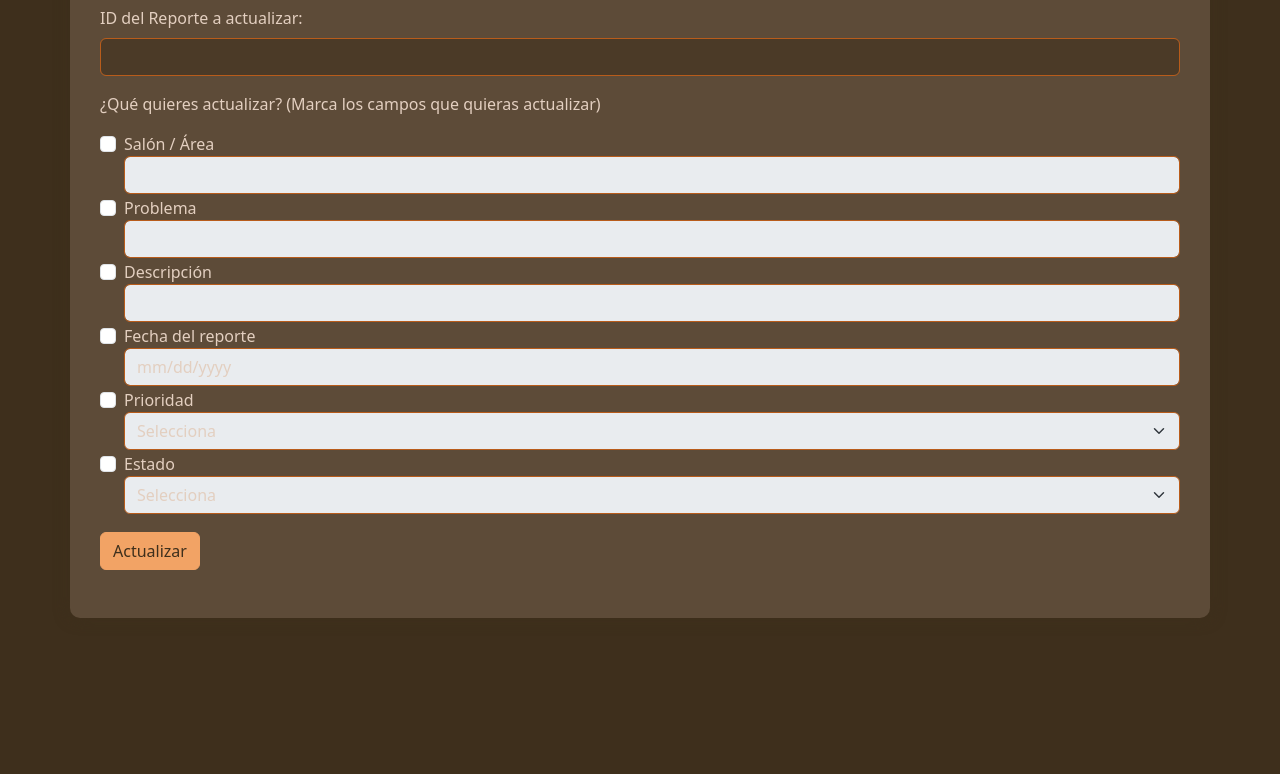
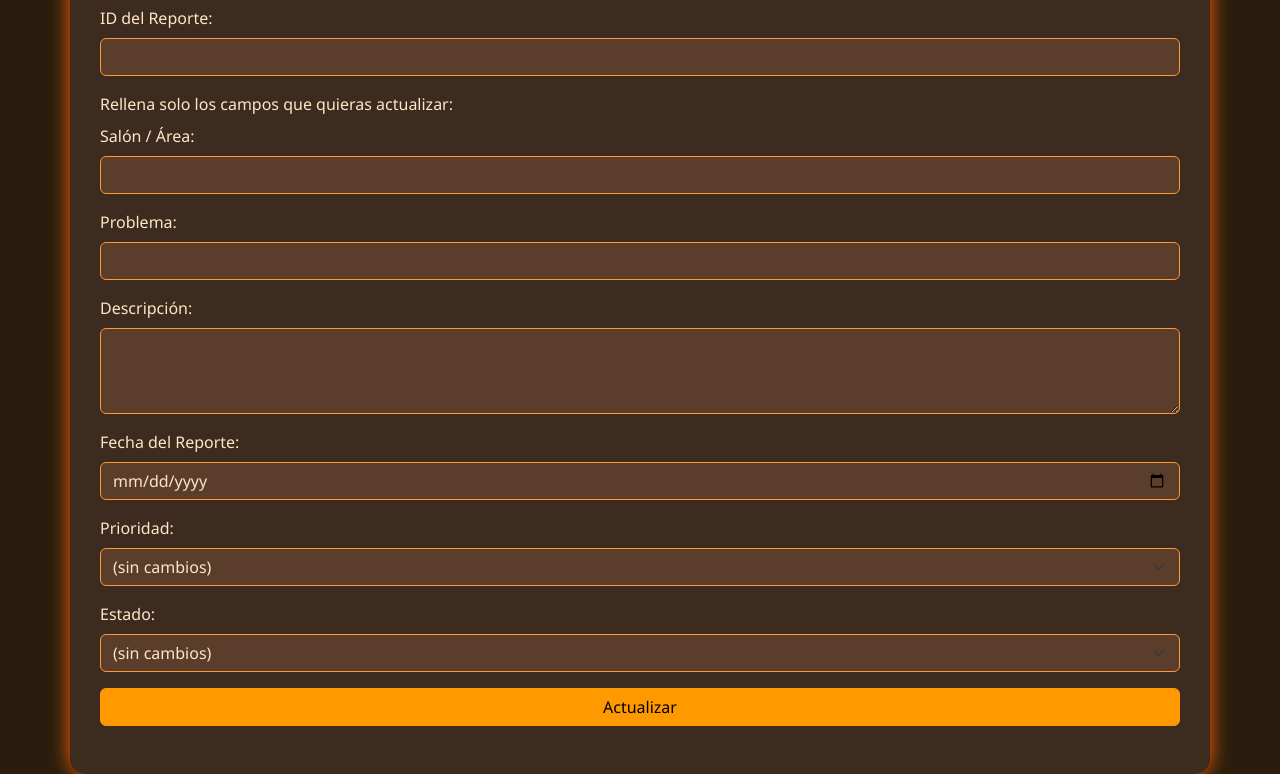
Before and after one commit to pichardogoku/a, a website: page public/actualizar.html in a window 1280 px wide. Shown: the part 104-878 px from the top of the page. Before the commit the page ends 800 px from the top, so only its background shows below. Drawn offline with nearby package versions, Linux system fonts and the light colour scheme.

Commit message:
Actualización server.js y archivos con nuevo diseño naranja

```diff
--- a/public/actualizar.html
+++ b/public/actualizar.html
@@ -1,7 +1,7 @@
 <!DOCTYPE html>
 <html lang="es">
 <head>
-  <meta charset="UTF-8" />
+  <meta charset="UTF-8">
   <title>Actualizar Reporte</title>
   <link href="https://cdn.jsdelivr.net/npm/bootstrap@5.3.0/dist/css/bootstrap.min.css" rel="stylesheet" />
   <link rel="stylesheet" href="styles.css" />
@@ -9,76 +9,56 @@
 <body>
   <div class="container py-5">
     <h2 class="mb-4 text-center">Actualizar Reporte</h2>
-
-    <form id="actualizarForm" method="POST" action="/actualizar">
+    <form method="POST" action="/actualizar">
       <div class="mb-3">
-        <label for="id_reporte" class="form-label">ID del Reporte a actualizar:</label>
-        <input type="text" class="form-control" id="id_reporte" name="id_reporte" required />
+        <label for="id_reporte" class="form-label">ID del Reporte:</label>
+        <input type="text" class="form-control" id="id_reporte" name="id_reporte" required>
       </div>
 
-      <p>¿Qué quieres actualizar? (Marca los campos que quieras actualizar)</p>
+      <p class="mb-2">Rellena solo los campos que quieras actualizar:</p>
 
-      <div class="form-check">
-        <input class="form-check-input campo-checkbox" type="checkbox" value="salon_area" id="checkSalon" />
-        <label class="form-check-label" for="checkSalon">Salón / Área</label>
-        <input type="text" class="form-control campo-input" id="salon_area" name="salon_area" disabled />
+      <div class="mb-3">
+        <label class="form-label">Salón / Área:</label>
+        <input type="text" class="form-control" name="salon_area">
       </div>
 
-      <div class="form-check">
-        <input class="form-check-input campo-checkbox" type="checkbox" value="problema" id="checkProblema" />
-        <label class="form-check-label" for="checkProblema">Problema</label>
-        <input type="text" class="form-control campo-input" id="problema" name="problema" disabled />
+      <div class="mb-3">
+        <label class="form-label">Problema:</label>
+        <input type="text" class="form-control" name="problema">
       </div>
 
-      <div class="form-check">
-        <input class="form-check-input campo-checkbox" type="checkbox" value="descripcion" id="checkDescripcion" />
-        <label class="form-check-label" for="checkDescripcion">Descripción</label>
-        <input type="text" class="form-control campo-input" id="descripcion" name="descripcion" disabled />
+      <div class="mb-3">
+        <label class="form-label">Descripción:</label>
+        <textarea class="form-control" name="descripcion" rows="3"></textarea>
       </div>
 
-      <div class="form-check">
-        <input class="form-check-input campo-checkbox" type="checkbox" value="fecha_reporte" id="checkFecha" />
-        <label class="form-check-label" for="checkFecha">Fecha del reporte</label>
-        <input type="date" class="form-control campo-input" id="fecha_reporte" name="fecha_reporte" disabled />
+      <div class="mb-3">
+        <label class="form-label">Fecha del Reporte:</label>
+        <input type="date" class="form-control" name="fecha_reporte">
       </div>
 
-      <div class="form-check">
-        <input class="form-check-input campo-checkbox" type="checkbox" value="prioridad" id="checkPrioridad" />
-        <label class="form-check-label" for="checkPrioridad">Prioridad</label>
-        <select class="form-select campo-input" id="prioridad" name="prioridad" disabled>
-          <option value="">Selecciona</option>
+      <div class="mb-3">
+        <label class="form-label">Prioridad:</label>
+        <select class="form-select" name="prioridad">
+          <option value="">(sin cambios)</option>
           <option value="Baja">Baja</option>
           <option value="Media">Media</option>
           <option value="Alta">Alta</option>
         </select>
       </div>
 
-      <div class="form-check">
-        <input class="form-check-input campo-checkbox" type="checkbox" value="estado" id="checkEstado" />
-        <label class="form-check-label" for="checkEstado">Estado</label>
-        <select class="form-select campo-input" id="estado" name="estado" disabled>
-          <option value="">Selecciona</option>
+      <div class="mb-3">
+        <label class="form-label">Estado:</label>
+        <select class="form-select" name="estado">
+          <option value="">(sin cambios)</option>
           <option value="Pendiente">Pendiente</option>
           <option value="En proceso">En proceso</option>
           <option value="Terminado">Terminado</option>
         </select>
       </div>
 
-      <button type="submit" class="btn btn-warning mt-3">Actualizar</button>
+      <button type="submit" class="btn btn-warning w-100">Actualizar</button>
     </form>
   </div>
-
-  <script>
-    // Habilitar o deshabilitar input según checkbox
-    const checkboxes = document.querySelectorAll('.campo-checkbox');
-    checkboxes.forEach(chk => {
-      chk.addEventListener('change', (e) => {
-        const campo = e.target.value;
-        const input = document.getElementById(campo);
-        input.disabled = !e.target.checked;
-        if (!e.target.checked) input.value = '';
-      });
-    });
-  </script>
 </body>
 </html>
--- a/public/styles.css
+++ b/public/styles.css
@@ -1,104 +1,78 @@
 body {
-  background-color: #3E2F1C; /* Marrón oscuro */
-  color: #E3CFC0; /* Beige claro */
+  background-color: #2b1d0e;
+  color: #ffe6c7;
+  font-family: 'Segoe UI', sans-serif;
 }
 
-h1, h2, h3, h4, h5, h6 {
-  color: #D87C1A; /* Naranja quemado */
+h1, h2 {
+  color: #ff9933;
 }
 
-a {
-  color: #D87C1A;
-}
-
-a:hover {
-  color: #F2A365;
-  text-decoration: none;
+.container {
+  background-color: #3d2b1f;
+  padding: 30px;
+  border-radius: 15px;
+  box-shadow: 0 0 20px #ff6600;
 }
 
 .btn-primary {
-  background-color: #B85C1B; /* Naranja oscuro */
-  border-color: #B85C1B;
-  color: white;
+  background-color: #ff6600;
+  border-color: #ff6600;
 }
 
 .btn-primary:hover {
-  background-color: #D87C1A;
-  border-color: #D87C1A;
-}
-
-.btn-success {
-  background-color: #D87C1A; /* Naranja quemado */
-  border-color: #D87C1A;
-  color: white;
-}
-
-.btn-success:hover {
-  background-color: #F2A365;
-  border-color: #F2A365;
+  background-color: #ff8533;
+  border-color: #ff8533;
 }
 
 .btn-danger {
-  background-color: #793E13; /* Marrón más oscuro */
-  border-color: #793E13;
-  color: white;
+  background-color: #cc3300;
+  border-color: #cc3300;
 }
 
 .btn-danger:hover {
-  background-color: #9C4F17;
-  border-color: #9C4F17;
+  background-color: #ff3300;
+  border-color: #ff3300;
 }
 
 .btn-warning {
-  background-color: #F2A365; /* Naranja claro */
-  border-color: #F2A365;
-  color: #3E2F1C;
+  background-color: #ff9900;
+  border-color: #ff9900;
+  color: #000;
 }
 
 .btn-warning:hover {
-  background-color: #E3CFC0;
-  border-color: #E3CFC0;
+  background-color: #ffb84d;
+  border-color: #ffb84d;
 }
 
 .btn-secondary {
-  background-color: #4B3A27; /* Marrón medio */
-  border-color: #4B3A27;
-  color: #E3CFC0;
+  background-color: #995c00;
+  border-color: #995c00;
 }
 
 .btn-secondary:hover {
-  background-color: #6D553F;
-  border-color: #6D553F;
+  background-color: #cc7a00;
+  border-color: #cc7a00;
+}
+
+.form-control, .form-select {
+  background-color: #5a3d2b;
+  color: #ffe6c7;
+  border: 1px solid #ff9933;
+}
+
+.form-control:focus, .form-select:focus {
+  background-color: #ffcc99;
+  color: #000;
+  border-color: #ff9933;
+  box-shadow: 0 0 10px #ff9933;
 }
 
 .table {
-  color: #E3CFC0;
+  color: #fff2e6;
 }
 
 .table-striped > tbody > tr:nth-of-type(odd) {
-  background-color: #6D553F; /* Marrón medio claro */
+  background-color: #4d3319;
 }
-
-.form-label {
-  color: #E3CFC0;
-}
-
-.form-control, .form-select {
-  background-color: #4B3A27; /* Marrón medio */
-  color: #E3CFC0;
-  border: 1px solid #B85C1B;
-}
-
-.form-control:focus, .form-select:focus {
-  background-color: #B85C1B;
-  color: white;
-  border-color: #D87C1A;
-  box-shadow: 0 0 5px #D87C1A;
-}
-
-.container {
-  background-color: #5D4B38; /* Marrón claro */
-  padding: 30px;
-  border-radius: 10px;
-  box-shadow: 0 0 15px #3E2F1C;
-}
```
Also changed, not shown: 1 other file.
